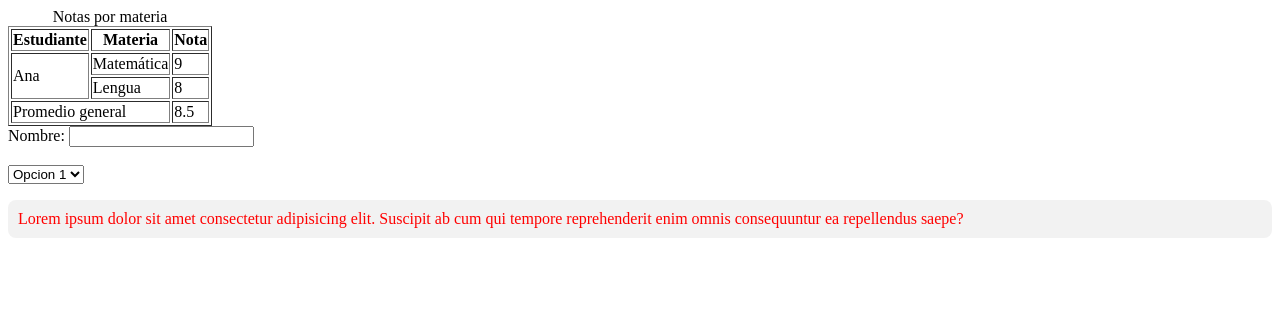
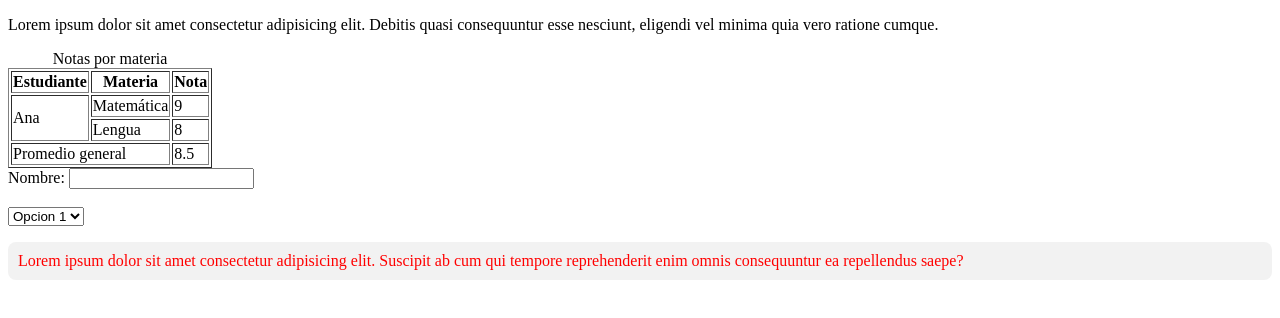
Before and after one commit to Fangio123/Inventario, a plain HTML site: page index.html in a window 1280 px wide. Drawn offline with Linux system fonts and the light colour scheme.

Commit message:
prueba para modificar proyecto
2do commit prueba

```diff
--- a/index.html
+++ b/index.html
@@ -9,6 +9,9 @@
 </head>
 
 <body>
+
+    <p>Lorem ipsum dolor sit amet consectetur adipisicing elit. Debitis quasi consequuntur esse nesciunt, eligendi vel
+        minima quia vero ratione cumque.</p>
     <table border="1">
         <caption>Notas por materia</caption>
         <thead>
```
